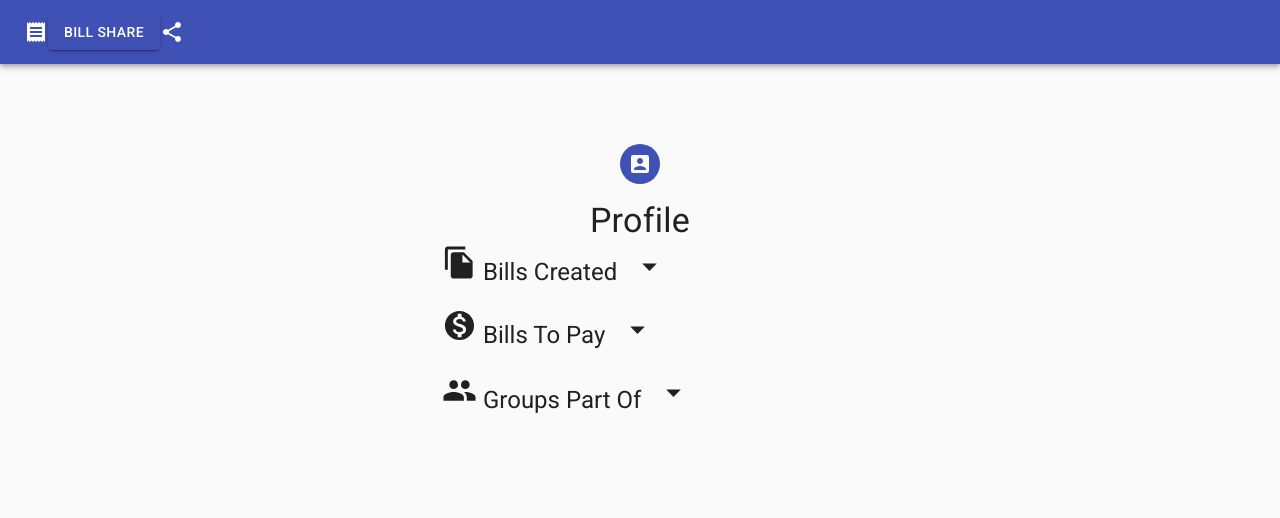
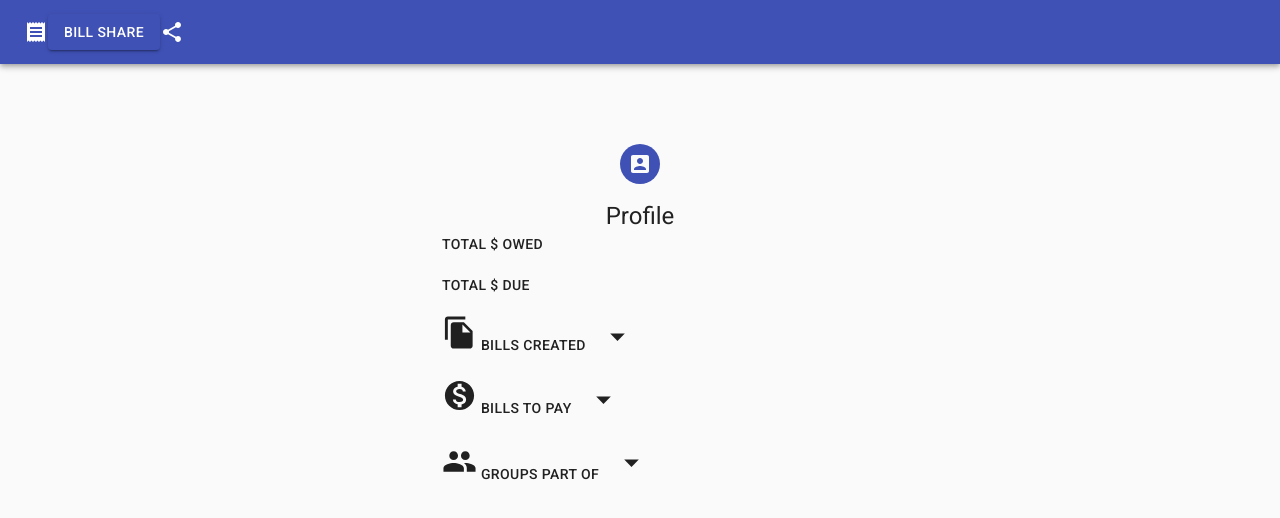
Before and after one commit to kaylinjdennis/final-project, a React (Create React App) app: page /profile in a window 1280 px wide. Shown: the top 518 px of the page. Built offline with nearby package versions, Linux system fonts and the light colour scheme.

Commit message:
add total owed and due lines

```diff
--- a/src/components/Profile/index.jsx
+++ b/src/components/Profile/index.jsx
@@ -33,13 +33,24 @@ return (
         <Avatar className={classes.icon}>
           <AccountBoxIcon />
         </Avatar>
-        <Typography component="h1" variant="h4">
+        <Typography component="h1" variant="h5">
           Profile
         </Typography>
-        <Divider/>
+
         <Grid container alignItems='center' spacing={2} direction='row'>
           <Grid container alignItems='center' item xs={12} sm={12}>
-            <Typography component="h1" variant="h5">
+            <Typography component="h1" variant="button">
+              Total $ Owed
+            </Typography>
+          </Grid>
+
+          <Grid container alignItems='center' item xs={12} sm={12}>
+            <Typography component="h1" variant="button">
+              Total $ Due
+            </Typography>
+          </Grid>
+          <Grid container alignItems='center' item xs={12} sm={12}>
+            <Typography component="h1" variant="button">
             <FileCopyIcon fontSize='large'/> Bills Created
             </Typography>
             <Button aria-controls="simple-menu" aria-haspopup="true" onClick={handleClick}>
@@ -57,7 +68,7 @@ return (
             </Menu>
           </Grid>
           <Grid container alignItems='center' item xs={12} sm={12}>
-            <Typography component="h1" variant="h5">
+            <Typography component="h1" variant="button">
             < MonetizationOnIcon fontSize='large' /> Bills To Pay
             </Typography>
             <Button aria-controls="simple-menu" aria-haspopup="true" onClick={handleClick}>
@@ -76,7 +87,7 @@ return (
           </Grid>
 
           <Grid container alignItems='flex-end' item xs={12} sm={12}>
-            <Typography component="h1" variant="h5">
+            <Typography component="h1" variant="button">
             <GroupIcon fontSize='large'/> Groups Part Of
             </Typography>
             <Button aria-controls="simple-menu" aria-haspopup="true" onClick={handleClick}>
```
